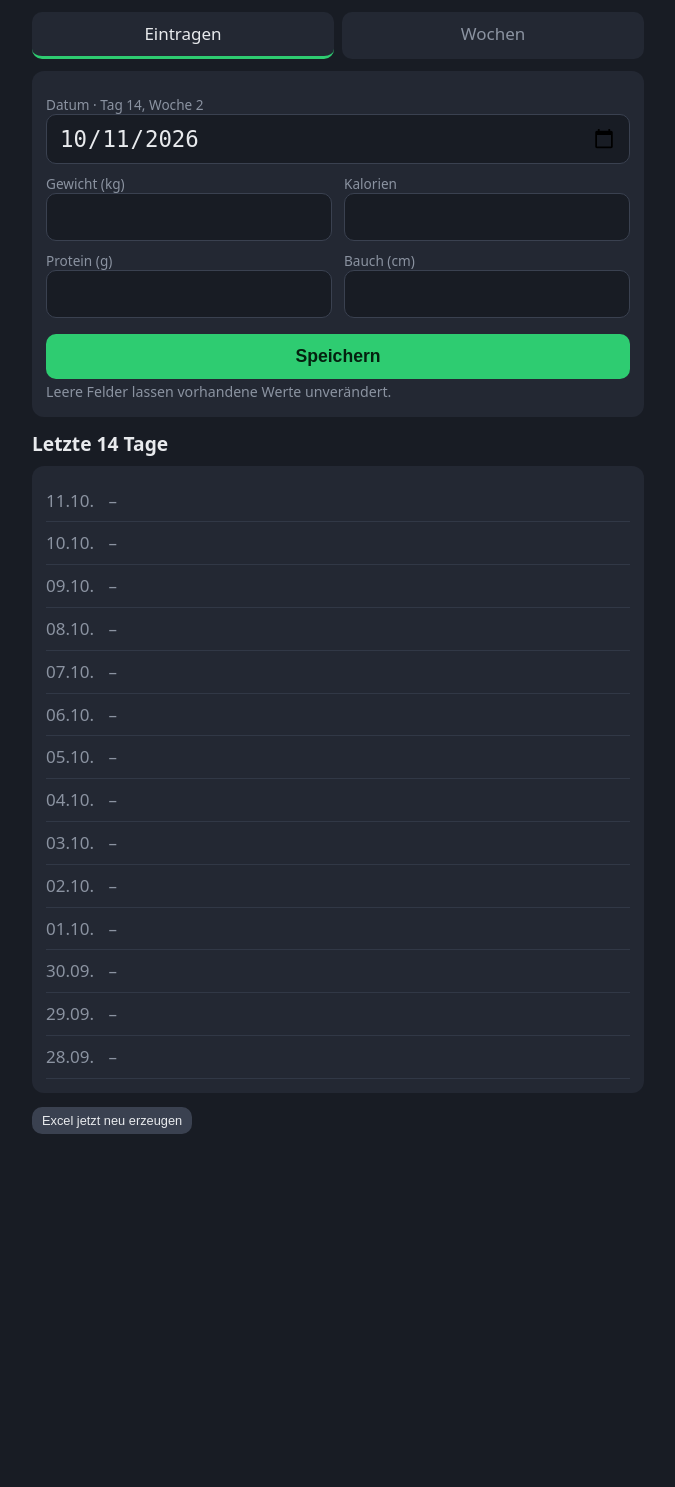
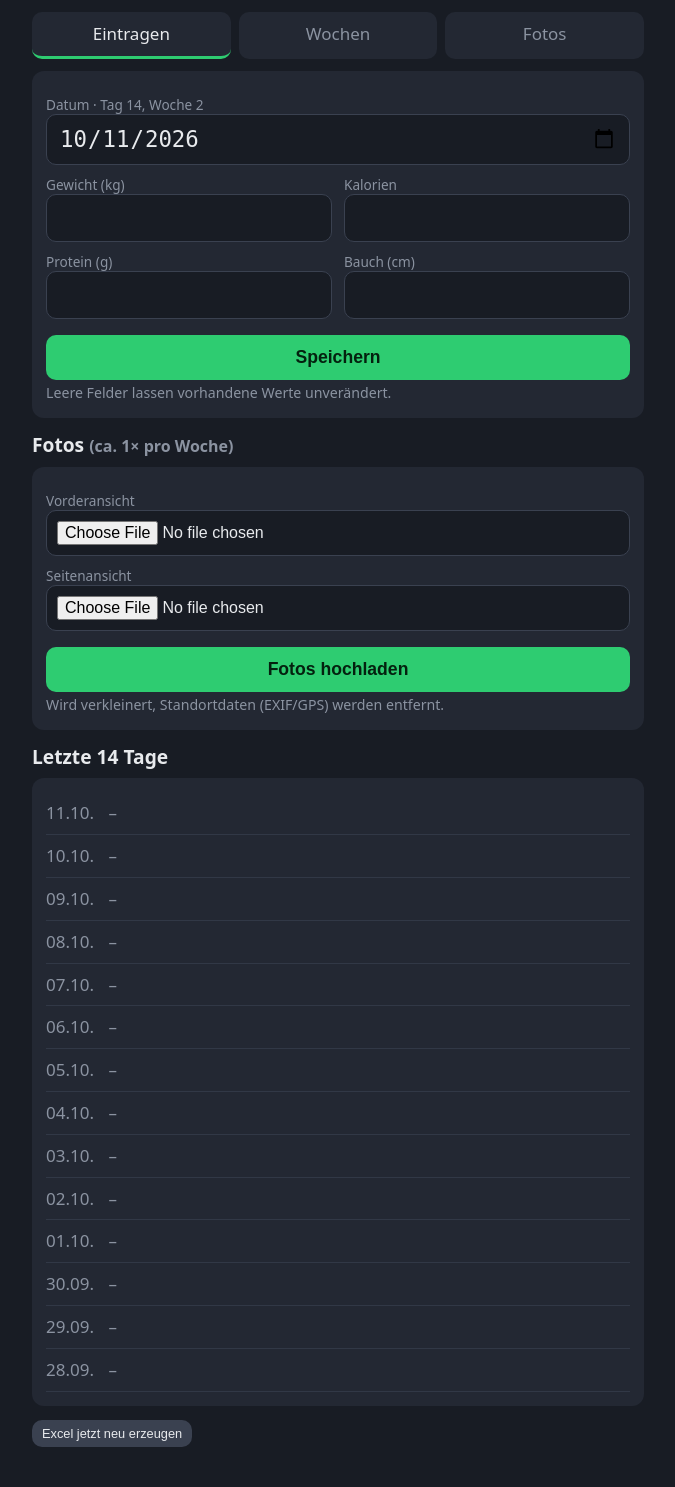
Before and after one commit to MMBT5/abnehm-tracker, a Flask app: page / in a window 1280 px wide. Shown: the whole page, without its empty margins (302-977 px from the left). Before the commit the page ends 1134 px from the top, so only its background shows below. Run offline with Flask 3, Linux system fonts and the light colour scheme; data that the repository does not hold is empty.

Commit message:
add feature: bilder hochladen

```diff
--- a/app.py
+++ b/app.py
@@ -2,15 +2,18 @@
 import os
 from datetime import date, timedelta
 
-from flask import Flask, redirect, render_template, request, url_for
+from flask import (Flask, abort, redirect, render_template, request,
+                   send_from_directory, url_for)
 
 import auswertung
 import chart
 import config
 import db
 import excel_export
+import photos
 
 app = Flask(__name__)
+app.config["MAX_CONTENT_LENGTH"] = 30 * 1024 * 1024  # Handyfotos können groß sein
 db.init_db()  # idempotent (CREATE TABLE IF NOT EXISTS)
 excel_export.exportieren()  # Datei beim Start auf Stand bringen
 
@@ -99,6 +102,7 @@ def seite(datum, werte=None, meldung=None, fehler=None):
     werte = {f: "" if werte.get(f) is None else werte.get(f) for f in db.FELDER}
     return render_template(
         "index.html", datum=datum.isoformat(), werte=werte, gespeichert=gespeichert,
+        fotos=photos.tag_fotos(datum.isoformat()), foto_arten=photos.ARTEN,
         tage=letzte_tage(), meldung=meldung, excel_fehler=excel_export.letzter_fehler, fehler=fehler or [], anzeige=ANZEIGE,
         tag=auswertung.tag_nr(datum, config.START_DATE),
         woche=auswertung.wochen_nr(datum, config.START_DATE))
@@ -111,6 +115,8 @@ def index():
     except ValueError:
         datum = date.today()
     meldung = "Gespeichert." if request.args.get("ok") else None
+    if request.args.get("foto"):
+        meldung = "Foto gespeichert."
     if request.args.get("excel") == "ok":
         meldung = "Excel wurde neu erzeugt."
     return seite(datum, meldung=meldung)
@@ -139,6 +145,62 @@ def loeschen():
     return redirect(url_for("index", datum=request.form["datum"]))
 
 
+@app.post("/foto")
+def foto_hochladen():
+    try:
+        datum = date.fromisoformat(request.form.get("datum", ""))
+    except ValueError:
+        return seite(date.today(), fehler=["Ungültiges Datum."]), 400
+    if datum > date.today():
+        return seite(date.today(), fehler=["Das Datum liegt in der Zukunft."]), 400
+    gespeichert = 0
+    try:
+        for art in photos.ARTEN:
+            datei = request.files.get(art)
+            if datei and datei.filename:
+                photos.speichern(datum.isoformat(), art, datei.stream)
+                gespeichert += 1
+    except photos.FotoFehler as fehler:
+        return seite(datum, fehler=[str(fehler)]), 400
+    if not gespeichert:
+        return seite(datum, fehler=["Kein Foto ausgewählt."]), 400
+    return redirect(url_for("index", datum=datum.isoformat(), foto=1))
+
+
+@app.post("/foto/loeschen")
+def foto_loeschen():
+    photos.loeschen(request.form.get("datum", ""), request.form.get("art", ""))
+    return redirect(url_for("index", datum=request.form.get("datum", "")))
+
+
+@app.get("/foto/<name>")
+def foto(name):
+    if not photos.DATEI_MUSTER.match(name):  # nur eigene Dateinamen, keine Pfadtricks
+        abort(404)
+    return send_from_directory(config.PHOTO_DIR, name, max_age=3600)
+
+
+@app.get("/vergleich")
+def vergleich():
+    nach_woche = photos.nach_wochen()
+    verfuegbar = sorted(nach_woche)
+
+    def wahl(name, standard):
+        try:
+            w = int(request.args.get(name, ""))
+        except ValueError:
+            return standard
+        return w if w in nach_woche else standard
+
+    # Standard: älteste gegen neueste Woche mit Foto
+    links = wahl("a", verfuegbar[0] if verfuegbar else None)
+    rechts = wahl("b", verfuegbar[-1] if verfuegbar else None)
+    return render_template(
+        "vergleich.html", verfuegbar=verfuegbar, links=links, rechts=rechts,
+        nach_woche=nach_woche, foto_arten=photos.ARTEN,
+        wochen_von={w: auswertung.woche_von_bis(w, config.START_DATE)[0] for w in verfuegbar})
+
+
 @app.post("/excel")
 def excel_neu():
     erfolg = excel_export.exportieren()
--- /dev/null
+++ b/photos.py
@@ -0,0 +1,82 @@
+"""Wochenfotos: verkleinern, EXIF (inkl. GPS) entfernen, als Datei in PHOTO_DIR ablegen.
+Fotos stehen weder in der DB noch in der Excel-Datei."""
+import os
+import re
+import tempfile
+from datetime import date
+
+from PIL import Image, ImageOps, UnidentifiedImageError
+
+import auswertung
+import config
+
+ARTEN = {"front": "Vorderansicht", "side": "Seitenansicht"}
+MAX_KANTE = 1600
+ZIEL_BYTES = 500_000
+DATEI_MUSTER = re.compile(r"^(\d{4}-\d{2}-\d{2})_(front|side)\.jpg$")
+
+Image.MAX_IMAGE_PIXELS = 100_000_000  # Schutz vor Dekompressionsbomben
+
+
+class FotoFehler(ValueError):
+    pass
+
+
+def dateiname(datum, art):
+    return f"{datum}_{art}.jpg"
+
+
+def speichern(datum, art, stream):
+    """datum als ISO-String. Überschreibt ein vorhandenes Foto desselben Tages/derselben Art."""
+    if art not in ARTEN:
+        raise FotoFehler("Unbekannte Fotoart.")
+    try:
+        bild = Image.open(stream)
+        bild.load()
+    except (UnidentifiedImageError, OSError, Image.DecompressionBombError):
+        raise FotoFehler("Das ist kein lesbares Bild.")
+    # Orientierung aus EXIF anwenden, bevor die EXIF-Daten wegfallen (sonst liegen Handyfotos quer)
+    bild = ImageOps.exif_transpose(bild).convert("RGB")
+    bild.thumbnail((MAX_KANTE, MAX_KANTE))
+
+    config.PHOTO_DIR.mkdir(parents=True, exist_ok=True)
+    ziel = config.PHOTO_DIR / dateiname(datum, art)
+    fd, tmp = tempfile.mkstemp(dir=config.PHOTO_DIR, prefix=".foto-", suffix=".tmp")
+    os.close(fd)
+    try:
+        # Neu gespeichert ohne exif=… -> keine Metadaten (GPS, Kamera, Zeit) in der Datei
+        for qualitaet in (85, 78, 70, 62, 55):
+            bild.save(tmp, "JPEG", quality=qualitaet, optimize=True)
+            if os.path.getsize(tmp) <= ZIEL_BYTES:
+                break
+        os.replace(tmp, ziel)
+    finally:
+        if os.path.exists(tmp):
+            os.remove(tmp)
+
+
+def loeschen(datum, art):
+    if art in ARTEN:
+        (config.PHOTO_DIR / dateiname(datum, art)).unlink(missing_ok=True)
+
+
+def alle():
+    """Alle Fotos als {(datum, art)}."""
+    if not config.PHOTO_DIR.is_dir():
+        return set()
+    treffer = (DATEI_MUSTER.match(n) for n in os.listdir(config.PHOTO_DIR))
+    return {(m.group(1), m.group(2)) for m in treffer if m}
+
+
+def tag_fotos(datum):
+    return {art: dateiname(datum, art) for d, art in alle() if d == datum}
+
+
+def nach_wochen():
+    """{woche: {art: (datum, dateiname)}} -- je Woche das jeweils späteste Foto pro Art."""
+    wochen = {}
+    for d, art in sorted(alle()):
+        w = auswertung.wochen_nr(date.fromisoformat(d), config.START_DATE)
+        if w >= 1:
+            wochen.setdefault(w, {})[art] = (d, dateiname(d, art))
+    return wochen
--- a/requirements.txt
+++ b/requirements.txt
@@ -1,3 +1,4 @@
 flask>=3.0
 openpyxl>=3.1
 gunicorn>=22.0
+pillow>=10.0
--- a/static/style.css
+++ b/static/style.css
@@ -28,3 +28,15 @@ th, td { padding:7px 8px; text-align:right; white-space:nowrap; border-bottom:1p
 th:first-child, td:first-child { text-align:left; position:sticky; left:0; background:var(--card); }
 th { color:var(--muted); font-weight:500; }
 small, .muted { color:var(--muted); }
+/* Mobile Browser geben Datumsfeldern eine feste Mindestbreite -> sonst ragt es aus der Karte */
+input[type=date] { display:block; min-width:0; max-width:100%; -webkit-appearance:none; appearance:none; min-height:3.2rem; text-align:left; }
+input.datei { font-size:1rem; padding:10px; }
+.vorschau { display:grid; grid-template-columns:1fr 1fr; gap:12px; margin-top:14px; }
+.vorschau form { margin:0; text-align:center; }
+.vorschau img, .paar img { width:100%; height:auto; border-radius:8px; display:block; margin-bottom:6px; }
+.paar { display:grid; grid-template-columns:1fr 1fr; gap:10px; margin-top:6px; }
+.paar figure { margin:0; }
+.paar figcaption { text-align:center; font-size:.85rem; color:var(--muted); }
+.leerfoto { aspect-ratio:3/4; display:flex; align-items:center; justify-content:center; border:1px dashed #3a4150; border-radius:8px; color:var(--muted); margin-bottom:6px; }
+.vergleichswahl { display:grid; grid-template-columns:1fr 1fr; gap:10px; }
+select { width:100%; font-size:1.05rem; padding:10px; border-radius:10px; border:1px solid #3a4150; background:var(--bg); color:var(--text); }
--- a/templates/base.html
+++ b/templates/base.html
@@ -15,6 +15,7 @@
   <nav>
     <a href="{{ url_for('index') }}" class="{{ 'aktiv' if request.endpoint == 'index' }}">Eintragen</a>
     <a href="{{ url_for('wochen') }}" class="{{ 'aktiv' if request.endpoint == 'wochen' }}">Wochen</a>
+    <a href="{{ url_for('vergleich') }}" class="{{ 'aktiv' if request.endpoint == 'vergleich' }}">Fotos</a>
   </nav>
   {% block inhalt %}{% endblock %}
 </main>
--- a/templates/index.html
+++ b/templates/index.html
@@ -45,6 +45,30 @@
 </div>
 {% endif %}
 
+<h1>Fotos <small>(ca. 1× pro Woche)</small></h1>
+<div class="card">
+  <form method="post" action="{{ url_for('foto_hochladen') }}" enctype="multipart/form-data">
+    <input type="hidden" name="datum" value="{{ datum }}">
+    {% for art, name in foto_arten.items() %}
+    <label for="foto-{{ art }}">{{ name }} {% if art in fotos %}<span class="muted">· vorhanden, wird ersetzt</span>{% endif %}</label>
+    <input type="file" id="foto-{{ art }}" name="{{ art }}" accept="image/*" class="datei">
+    {% endfor %}
+    <button class="voll" type="submit">Fotos hochladen</button>
+    <small>Wird verkleinert, Standortdaten (EXIF/GPS) werden entfernt.</small>
+  </form>
+  {% if fotos %}
+  <div class="vorschau">
+    {% for art, datei in fotos.items() %}
+    <form method="post" action="{{ url_for('foto_loeschen') }}" onsubmit="return confirm('Foto löschen?')">
+      <img src="{{ url_for('foto', name=datei) }}" alt="{{ foto_arten[art] }}" loading="lazy">
+      <input type="hidden" name="datum" value="{{ datum }}"><input type="hidden" name="art" value="{{ art }}">
+      <button class="klein" type="submit">{{ foto_arten[art] }} löschen</button>
+    </form>
+    {% endfor %}
+  </div>
+  {% endif %}
+</div>
+
 <h1>Letzte 14 Tage</h1>
 <div class="card">
   <ul class="tage">
```
Also changed, not shown: templates/vergleich.html (added, +37 -0 lines), tests/test_fotos.py (added, +66 -0 lines), README.md.
